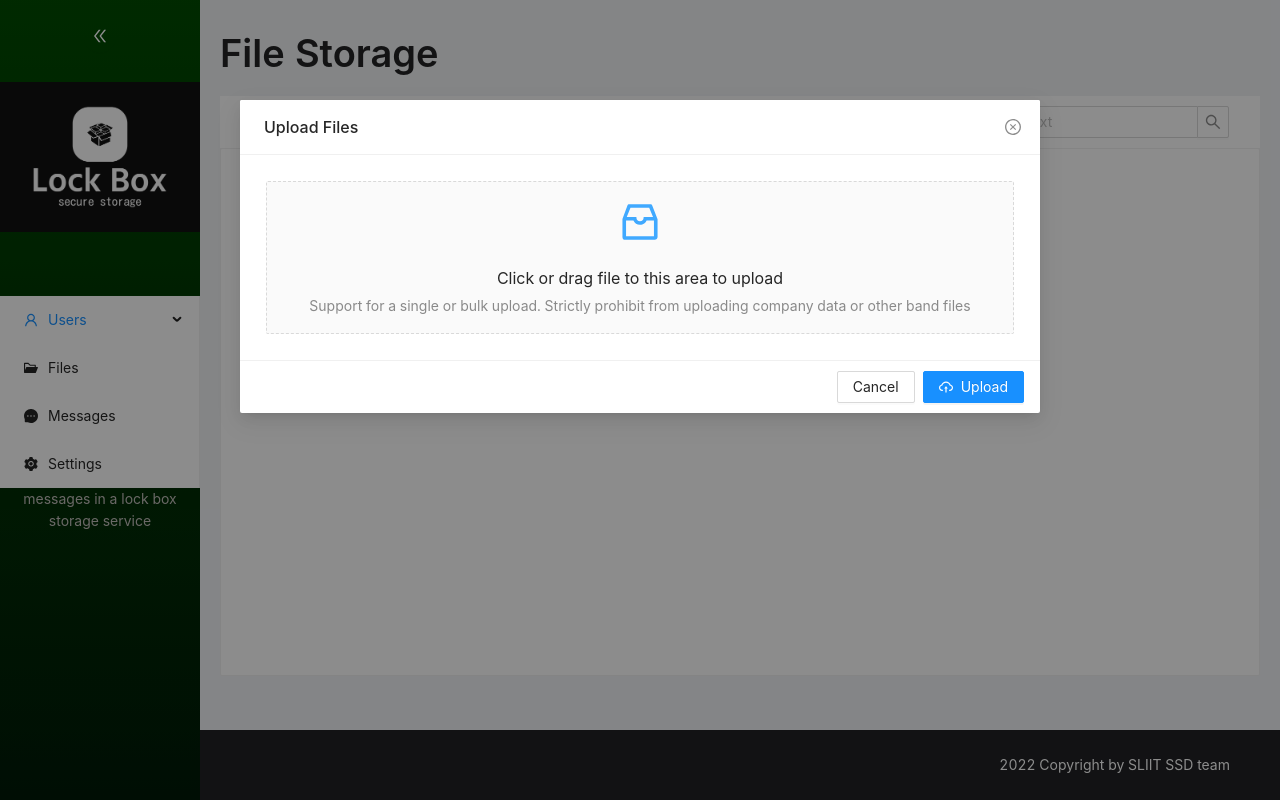
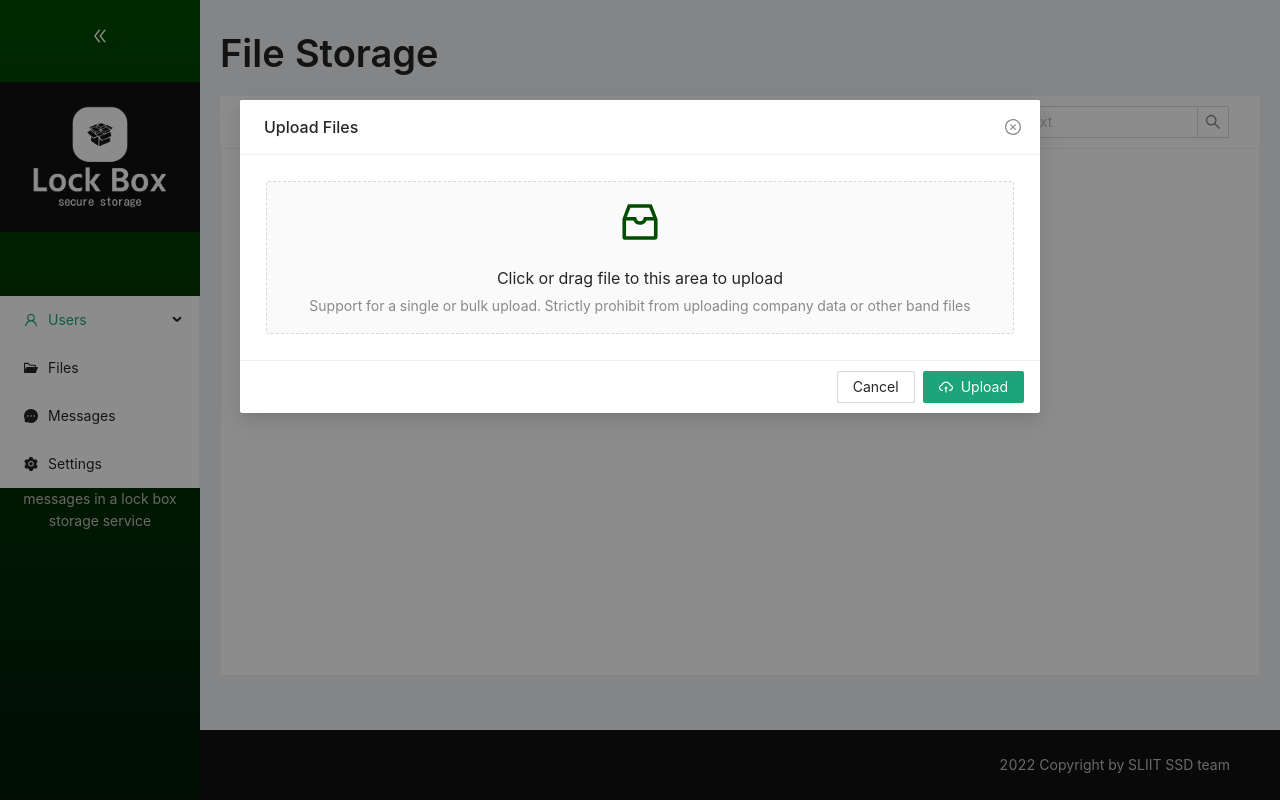
Before and after one commit to dinethpiyumantha/lockbox_frontend, a React (Create React App) app: page / in a window 1280 px wide. Both pictures are taken after a click on the button "Upload Files". Built offline with nearby package versions, Linux system fonts and the light colour scheme.

Commit message:
antd theme changed and upload alert

```diff
--- a/craco.config.js
+++ b/craco.config.js
@@ -1,3 +1,18 @@
 /* craco.config.js */
+const CracoLessPlugin = require('craco-less');
+
 module.exports = {
+  plugins: [
+    {
+      plugin: CracoLessPlugin,
+      options: {
+        lessLoaderOptions: {
+          lessOptions: {
+            modifyVars: { '@primary-color': '#1DA57A' },
+            javascriptEnabled: true,
+          },
+        },
+      },
+    },
+  ],
 };
--- a/src/App.css
+++ /dev/null
@@ -1 +0,0 @@
-@import '~antd/dist/antd.css';
--- a/src/App.js
+++ b/src/App.js
@@ -1,4 +1,4 @@
-import './App.css';
+import './App.less';
 import MainLayout from './layouts/MainLayout';
 
 function App() {
--- /dev/null
+++ b/src/App.less
@@ -0,0 +1,2 @@
+// @import '~antd/dist/antd.css';
+@import '~antd/dist/antd.less';
--- a/src/components/cards/file/FileUploadModel.jsx
+++ b/src/components/cards/file/FileUploadModel.jsx
@@ -31,12 +31,25 @@ const props = {
 export default function FileUploadModel() {
 
     const [open, setOpen] = useState(false);
+    const key = 'updatable';
 
     const showModal = () => {
         setOpen(true);
     };
 
     const hideModal = () => {
+        setOpen(false);
+    };
+
+    const openMessage = () => {
+        message.loading({ content: 'Uploading...', key });
+        setTimeout(() => {
+          message.success({ content: 'Successfully Uploaded!', key, duration: 2 });
+        }, 1000);
+      };
+
+      const onKoHideModal = async (callback) => {
+        await callback();
         setOpen(false);
     };
 
@@ -51,6 +64,7 @@ export default function FileUploadModel() {
                 title="Upload Files"
                 open={open}
                 onCancel={hideModal}
+                onOk={() => onKoHideModal(openMessage)}
                 okText="Upload"
                 width={800}
                 okButtonProps={{ icon: <CloudUploadOutlined /> }}
@@ -65,7 +79,7 @@ export default function FileUploadModel() {
                 >
                     <Dragger {...props}>
                         <p className="ant-upload-drag-icon">
-                            <InboxOutlined />
+                            <InboxOutlined style={{ color: '#014d00' }} />
                         </p>
                         <p className="ant-upload-text">Click or drag file to this area to upload</p>
                         <p className="ant-upload-hint">
--- a/src/layouts/FooterBar.jsx
+++ b/src/layouts/FooterBar.jsx
@@ -8,8 +8,8 @@ export default function FooterBar() {
   return (
     <Footer
       style={{
-        background: '#202124',
-        color: '#ffffff',
+        background: '#111111',
+        color: '#c2bebb',
         textAlign: 'right'
       }}>
       { Constants.COPYRIGHT }
```
Also changed, not shown: package.json (+9 -7 lines), src/components/cards/file/FileCard.jsx (added), 1 other file (tests, documents, lock files or other folders).
